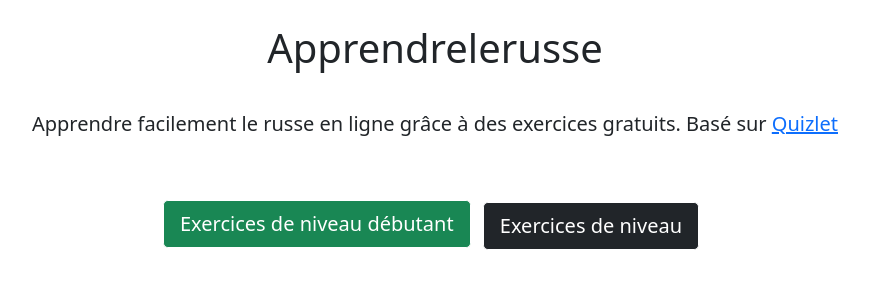
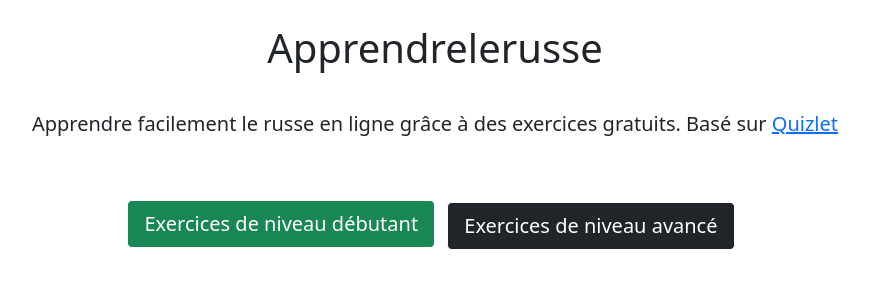
Before and after one commit to kekea1/store-analyser, a Flask app: page / in a window 1280 px wide. Shown: the part 242-542 px from the top of the page, without its empty margins (205-1074 px from the left). Run offline with Flask 2, Linux system fonts and the light colour scheme.

Commit message:
Update home.html

```diff
--- a/templates/home.html
+++ b/templates/home.html
@@ -26,7 +26,7 @@ Apprendre facilement et gratuitement du vocabulaire russe de niveau débutant à
     <h4 class="lead lh-lg">Apprendre facilement le russe en ligne grâce à des exercices gratuits. Basé sur <a href="https://www.quizlet.com">Quizlet</a> </h4>
     <br><br>
      <a href="/general/" class="btn btn-lg btn-success lead border-white bg-blue me-2 mb-1" role="button"> Exercices de niveau débutant </a>
-      <a href="/precis/" class="btn btn-lg btn-dark lead border-white bg-blue me-2" role="button"> Exercices de niveau  </a>
+      <a href="/precis/" class="btn btn-lg btn-dark lead border-white bg-blue me-2" role="button"> Exercices de niveau avancé </a>
 
   </div>
 
```
